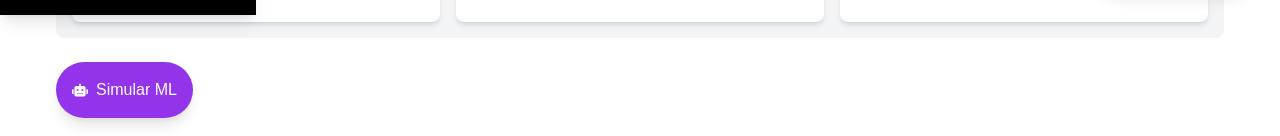
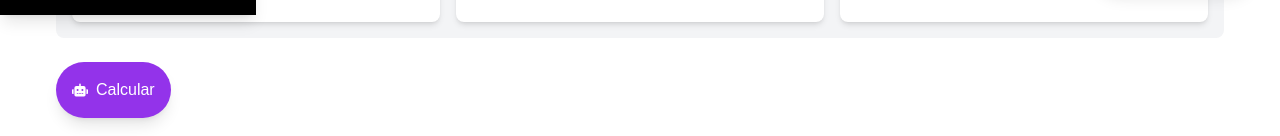
Before and after one commit to BautiJanse/GestionFinancieraSAD, a Next.js app: page /inversiones/add in a window 1280 px wide. Shown: the part 785-921 px from the top of the page. Built offline with nearby package versions, Linux system fonts and the light colour scheme.

Commit message:
Investments updated

```diff
--- a/app/inversiones/add/page.tsx
+++ b/app/inversiones/add/page.tsx
@@ -284,7 +284,7 @@ const AddProyecto = () => {
         className="mt-6 bg-purple-600 text-white p-4 rounded-full shadow-lg flex items-center justify-center transition-all duration-300 transform hover:scale-110 hover:bg-purple-800"
       >
         <FaRobot className="mr-2" />
-        Simular ML
+        Calcular
       </button>
 
       {/* Indicador de carga */}
@@ -320,6 +320,7 @@ const AddProyecto = () => {
     <div className="p-4 bg-white rounded-lg shadow-md">
       <h3 className="text-lg font-bold text-black">Margen de Ganancia</h3>
       <p className="text-2xl text-blue-500">${simulatedProfitMargin?.toFixed(2)}</p>
+      <p className="text-sm text-gray-600">Estimado con 20% costos operativos, 15% de impuestos y 5% amortizacion</p>
     </div>
   </div>
 )}
```
